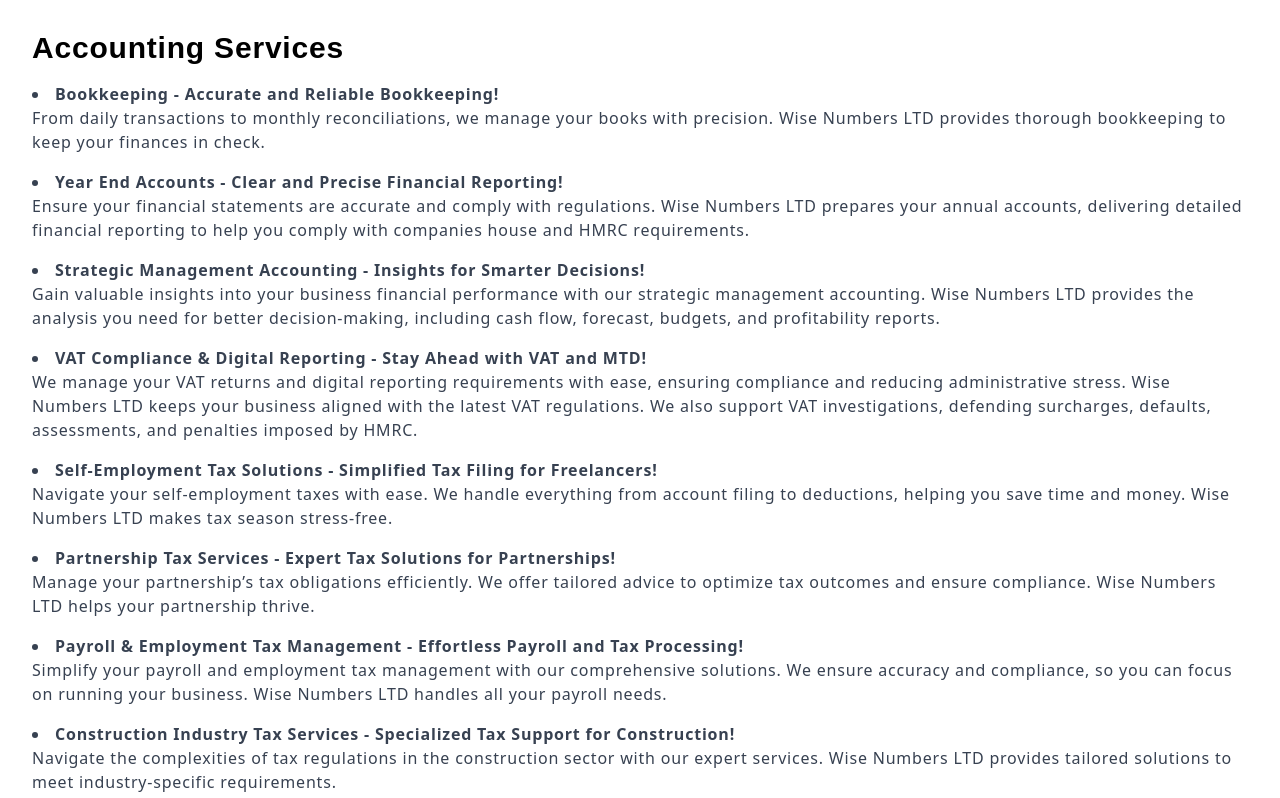
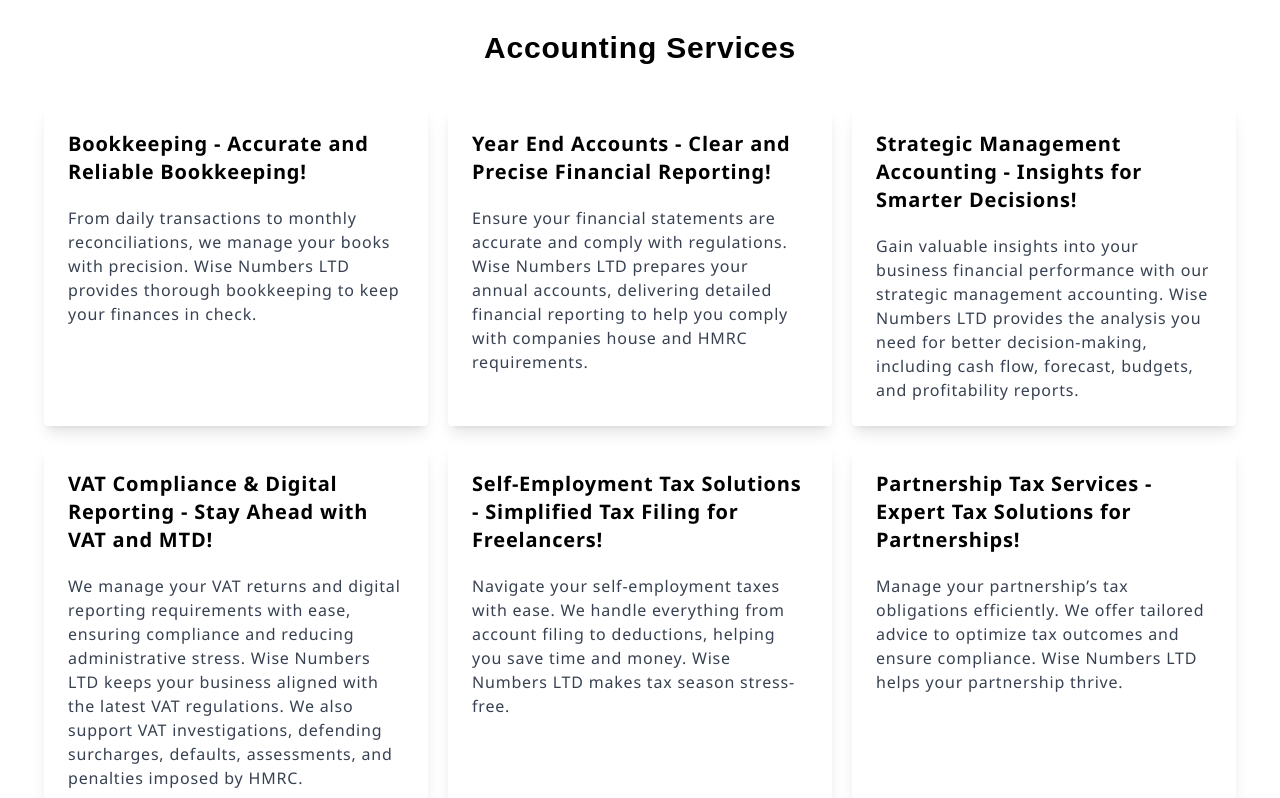
Before and after one commit to muhammadahmadazam/accounts-app, a Next.js app: page /Train in a window 1280 px wide. Shown: the part 802-1600 px from the top of the page. Built offline with nearby package versions, Linux system fonts and the light colour scheme.

Commit message:
change service to a grid instead of the old list

```diff
--- a/components/AccountingServices.js
+++ b/components/AccountingServices.js
@@ -1,54 +1,62 @@
 import React from 'react';
+import ContentBox from './ContentBox'; // Adjust the import path as necessary
+
+const accountingServices = [
+  {
+    title: "Bookkeeping - Accurate and Reliable Bookkeeping!",
+    text: "From daily transactions to monthly reconciliations, we manage your books with precision. Wise Numbers LTD provides thorough bookkeeping to keep your finances in check."
+  },
+  {
+    title: "Year End Accounts - Clear and Precise Financial Reporting!",
+    text: "Ensure your financial statements are accurate and comply with regulations. Wise Numbers LTD prepares your annual accounts, delivering detailed financial reporting to help you comply with companies house and HMRC requirements."
+  },
+  {
+    title: "Strategic Management Accounting - Insights for Smarter Decisions!",
+    text: "Gain valuable insights into your business financial performance with our strategic management accounting. Wise Numbers LTD provides the analysis you need for better decision-making, including cash flow, forecast, budgets, and profitability reports."
+  },
+  {
+    title: "VAT Compliance & Digital Reporting - Stay Ahead with VAT and MTD!",
+    text: "We manage your VAT returns and digital reporting requirements with ease, ensuring compliance and reducing administrative stress. Wise Numbers LTD keeps your business aligned with the latest VAT regulations. We also support VAT investigations, defending surcharges, defaults, assessments, and penalties imposed by HMRC."
+  },
+  {
+    title: "Self-Employment Tax Solutions - Simplified Tax Filing for Freelancers!",
+    text: "Navigate your self-employment taxes with ease. We handle everything from account filing to deductions, helping you save time and money. Wise Numbers LTD makes tax season stress-free."
+  },
+  {
+    title: "Partnership Tax Services - Expert Tax Solutions for Partnerships!",
+    text: "Manage your partnership’s tax obligations efficiently. We offer tailored advice to optimize tax outcomes and ensure compliance. Wise Numbers LTD helps your partnership thrive."
+  },
+  {
+    title: "Payroll & Employment Tax Management - Effortless Payroll and Tax Processing!",
+    text: "Simplify your payroll and employment tax management with our comprehensive solutions. We ensure accuracy and compliance, so you can focus on running your business. Wise Numbers LTD handles all your payroll needs."
+  },
+  {
+    title: "Construction Industry Tax Services - Specialized Tax Support for Construction!",
+    text: "Navigate the complexities of tax regulations in the construction sector with our expert services. Wise Numbers LTD provides tailored solutions to meet industry-specific requirements."
+  },
+  {
+    title: "Company Secretarial – Executive support to your business!",
+    text: "Limited companies require secretarial services to comply with the Companies Act Regulations. At Wise Numbers LTD, we provide a wide range of secretarial services such as company formation, annual confirmation statements, advising on corporate governance, managing shareholder records, maintaining board minutes and resolutions, assisting with structural changes like director appointments, company dissolution or liquidation."
+  }
+];
 
 const AccountingServices = () => {
   return (
-    <div className="min-h-screen flex flex-col md:flex-row bg-white pb-24">
-      {/* Left Side: Content Section */}
+    <div className="min-h-screen flex flex-col bg-white pb-24">
       <div className="flex-1 flex flex-col bg-white p-8">
-        <div className="text-left mb-8">
-          <h1 className="text-3xl font-bold mb-4">Accounting Services</h1>
-          <ul className="text-gray-700 mb-4 list-disc list-inside">
-            <li className="mb-4">
-              <strong>Bookkeeping - Accurate and Reliable Bookkeeping!</strong>
-              <p>From daily transactions to monthly reconciliations, we manage your books with precision. Wise Numbers LTD provides thorough bookkeeping to keep your finances in check.</p>
-            </li>
-            <li className="mb-4">
-              <strong>Year End Accounts - Clear and Precise Financial Reporting!</strong>
-              <p>Ensure your financial statements are accurate and comply with regulations. Wise Numbers LTD prepares your annual accounts, delivering detailed financial reporting to help you comply with companies house and HMRC requirements.</p>
-            </li>
-            <li className="mb-4">
-              <strong>Strategic Management Accounting - Insights for Smarter Decisions!</strong>
-              <p>Gain valuable insights into your business financial performance with our strategic management accounting. Wise Numbers LTD provides the analysis you need for better decision-making, including cash flow, forecast, budgets, and profitability reports.</p>
-            </li>
-            <li className="mb-4">
-              <strong>VAT Compliance & Digital Reporting - Stay Ahead with VAT and MTD!</strong>
-              <p>We manage your VAT returns and digital reporting requirements with ease, ensuring compliance and reducing administrative stress. Wise Numbers LTD keeps your business aligned with the latest VAT regulations. We also support VAT investigations, defending surcharges, defaults, assessments, and penalties imposed by HMRC.</p>
-            </li>
-            <li className="mb-4">
-              <strong>Self-Employment Tax Solutions - Simplified Tax Filing for Freelancers!</strong>
-              <p>Navigate your self-employment taxes with ease. We handle everything from account filing to deductions, helping you save time and money. Wise Numbers LTD makes tax season stress-free.</p>
-            </li>
-            <li className="mb-4">
-              <strong>Partnership Tax Services - Expert Tax Solutions for Partnerships!</strong>
-              <p>Manage your partnership’s tax obligations efficiently. We offer tailored advice to optimize tax outcomes and ensure compliance. Wise Numbers LTD helps your partnership thrive.</p>
-            </li>
-            <li className="mb-4">
-              <strong>Payroll & Employment Tax Management - Effortless Payroll and Tax Processing!</strong>
-              <p>Simplify your payroll and employment tax management with our comprehensive solutions. We ensure accuracy and compliance, so you can focus on running your business. Wise Numbers LTD handles all your payroll needs.</p>
-            </li>
-            <li className="mb-4">
-              <strong>Construction Industry Tax Services - Specialized Tax Support for Construction!</strong>
-              <p>Navigate the complexities of tax regulations in the construction sector with our expert services. Wise Numbers LTD provides tailored solutions to meet industry-specific requirements.</p>
-            </li>
-            <li className="mb-4">
-              <strong>Company Secretarial – Executive support to your business!</strong>
-              <p>Limited companies require secretarial services to comply with the Companies Act Regulations. At Wise Numbers LTD, we provide a wide range of secretarial services such as company formation, annual confirmation statements, advising on corporate governance, managing shareholder records, maintaining board minutes and resolutions, assisting with structural changes like director appointments, company dissolution or liquidation.</p>
-            </li>
-          </ul>
+        <div className="mb-8">
+          <h1 className="text-3xl text-center font-bold mb-10">Accounting Services</h1>
+
+          <div className='flex flex-col justify-center items-center'>
+          <div className="grid grid-cols-1 md:grid-cols-2 lg:grid-cols-3 gap-5">
+            {accountingServices.map((service, index) => (
+              <ContentBox key={index} title={service.title} text = {service.text}>
+              </ContentBox>
+            ))}
+          </div>
+          </div>
         </div>
       </div>
-
-
     </div>
   );
 };
--- a/components/ContentBox.js
+++ b/components/ContentBox.js
@@ -2,7 +2,7 @@
 
 const ContentBox = ({ title, text }) => {
   return (
-    <div className="max-w-sm rounded overflow-hidden shadow-lg p-6 bg-white">
+    <div className="max-w-sm rounded overflow-hidden shadow-lg p-6 bg-white" style={{ fontFamily: "Segoe UI" }}>
       <div className="font-bold text-xl mb-[20px]">{title}</div>
       <p className="text-gray-700 text-base">
         {text}
--- a/components/Navbar.js
+++ b/components/Navbar.js
@@ -7,8 +7,8 @@
   { name: 'Home', href: '/', subItems: [] },
   { name: 'About us', href: '/story', subItems: [] },
   { name: 'Sectors We Serve', href: '/test', subItems: [] },
-  { name: 'Tax Services', href: '/tax', subItems: ['Advisory', 'Compliance', 'Planning'] },
-  { name: 'Accounting Services', href: '/Train', subItems: ['Bookkeeping', 'Year End Accounts ', 'More'] },
+  { name: 'Tax Services', href: '/tax', subItems: [] },
+  { name: 'Accounting Services', href: '/Train', subItems: [] },
   { name: 'Contact us', href: '/contact', subItems: [] }
 ];
 
--- a/components/ServicesContent.js
+++ b/components/ServicesContent.js
@@ -26,7 +26,7 @@
 
         {/* Accounting Services Section */}
         <div className="text-left">
-          <h3 className="text-2xl font-semibold mb-4">Accounting Services:</h3>
+          <h3 className="text-2xl text-center font-semibold mb-4">Sectors We Serve</h3>
           <p className="mb-4">
             At Wise Numbers LTD, we cater to a diverse clientele across various industries, each with its unique requirements. We meticulously identify all allowable tax expenses specific to each sector, ensuring full compliance with tax regulations while focusing on minimizing tax liabilities for every client we serve, so you can keep most of your earnings!
           </p>
--- a/styles/globals.css
+++ b/styles/globals.css
@@ -2,6 +2,7 @@
 @tailwind components;
 @tailwind utilities;
 @import url('https://fonts.googleapis.com/css2?family=Montserrat:wght@400;700&display=swap');
+@import url('https://fonts.googleapis.com/css2?family=Segoe+UI:wght@400;700&display=swap');
 
 /* ContentPictureComponent.css */
 /* ContentPictureComponent.css */
```
Also changed, not shown: components/taxContent.js (+22 -18 lines).
